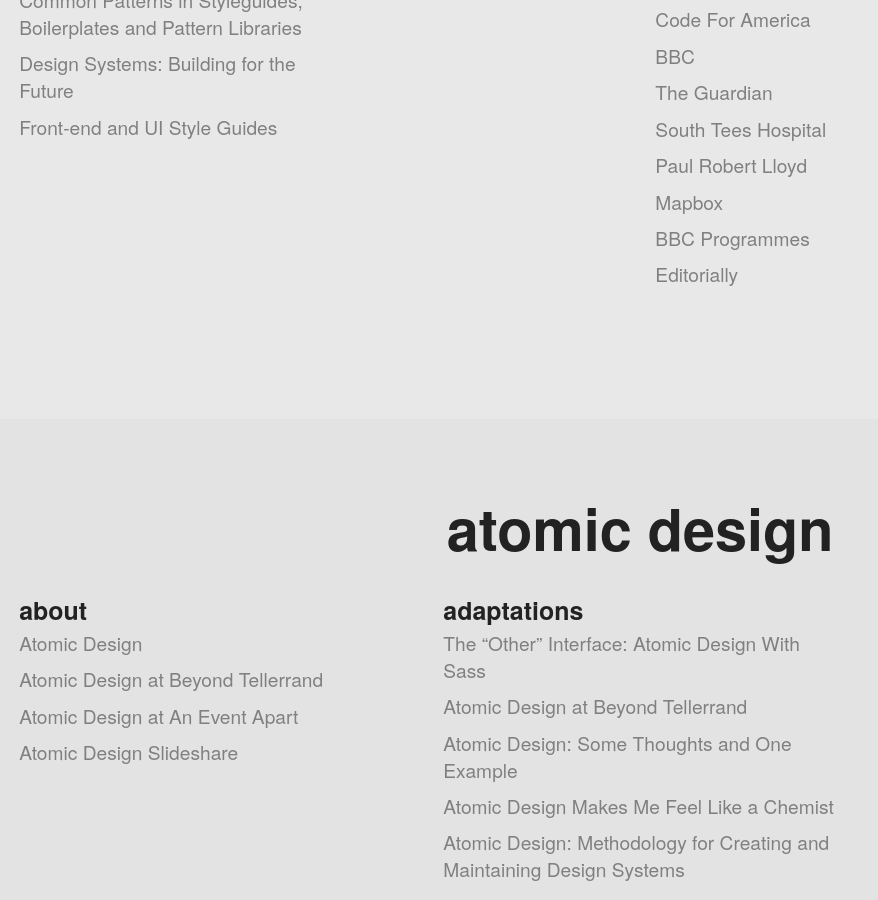
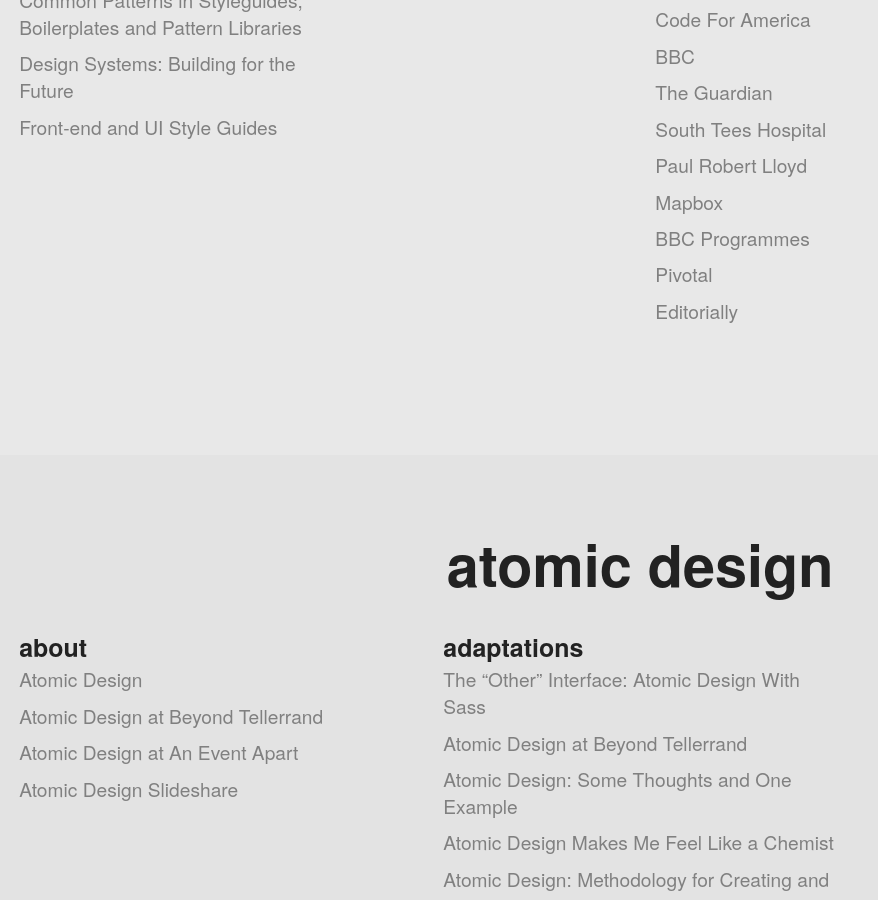
Before and after one commit to pattern-lab/website, a Jekyll site: the page built from patternlabsite/resources.html, in a window 1280 px wide and 900 px high, scrolled down 915 px. Shown: the whole window, without its empty margins (0-878 px from the left). Built offline with Jekyll 4.4.1, drawn with Linux system fonts in a browser that asks for light colours; Markdown is read by kramdown in place of the engine named in the settings; comment, search, counter and statistics services are not loaded.

Commit message:
Added Pivotal and SUIT

```diff
--- a/patternlabsite/resources.html
+++ b/patternlabsite/resources.html
@@ -51,6 +51,7 @@
 				<li><a href="http://paulrobertlloyd.com/about/styleguide/">Paul Robert Lloyd</a></li>
 				<li><a href="https://www.mapbox.com/base/">Mapbox</a></li>
 				<li><a href="http://www.bbc.co.uk/programmes/styleguide/gallery">BBC Programmes</a></li>
+				<li><a href="https://console.run.pivotal.io/style_guide">Pivotal</a></li>
 				<li><a href="http://editorially.github.io/styleguide/">Editorially</a></li>
 			</ul>
 		</div>
```
Also changed, not shown: other parts of patternlabsite/resources.html (+1 -0 lines).
